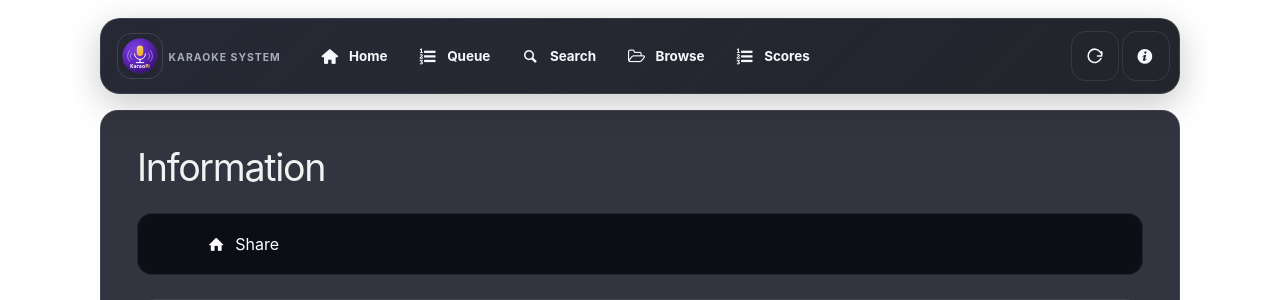
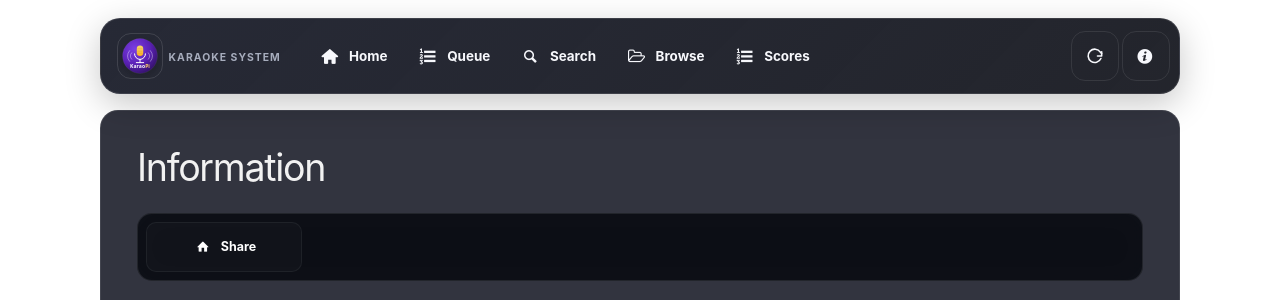
Before and after one commit to Micpi/KaraoPi, a Python web app: template pikaraoke/templates/info.html in a window 1280 px wide. Shown: the top 300 px of the page. Run offline with Jinja, Linux system fonts and the light colour scheme; the template is opened without the code that fills it, so the values that code supplies are empty; some libraries are stand-ins or nearby versions.

Commit message:
v1.23.36

```diff
--- a/pikaraoke/static/custom.css
+++ b/pikaraoke/static/custom.css
@@ -1410,6 +1410,179 @@ input[type="range"] {
   }
 }
 
+/* Final navigation polish: strict icon alignment and a lighter trigger. */
+@media screen and (max-width: 768px) {
+  .app-shell > .navbar {
+    top: 27px;
+    right: 20px;
+    width: 40px;
+    min-height: 40px;
+    border-radius: 10px;
+  }
+
+  .app-shell > .navbar .navbar-brand {
+    width: 40px;
+    min-height: 40px;
+  }
+
+  .app-shell .navbar-burger {
+    width: 40px;
+    height: 40px;
+    flex-basis: 40px;
+    border-color: transparent;
+    border-radius: 10px;
+    background: transparent;
+    box-shadow: none;
+    backdrop-filter: none;
+    -webkit-backdrop-filter: none;
+  }
+
+  .app-shell .navbar-burger:hover,
+  .app-shell .navbar-burger.is-active {
+    border-color: rgba(255, 255, 255, .08);
+    background: rgba(255, 255, 255, .045);
+  }
+
+  .navbar-burger span {
+    left: 11px;
+    width: 18px;
+    height: 1.5px;
+  }
+
+  .app-surface > .page-header {
+    padding-right: 50px;
+  }
+
+  .navbar-main-links .navbar-item,
+  .navbar-end .navbar-item,
+  .navbar-restart,
+  .navbar-settings {
+    display: grid;
+    grid-template-columns: 28px minmax(0, 1fr);
+    align-items: center;
+    justify-content: stretch;
+    gap: 9px;
+    text-align: left;
+  }
+
+  .navbar-main-links .navbar-item i,
+  .navbar-end .navbar-item i,
+  .navbar-main-links .navbar-item .reboot-icon,
+  .navbar-end .navbar-item .reboot-icon {
+    grid-column: 1;
+    justify-self: center;
+    width: 20px;
+    margin: 0;
+    text-align: center;
+  }
+
+  .navbar-main-links .navbar-item > span,
+  .navbar-end .navbar-item > span {
+    grid-column: 2;
+    justify-self: start;
+    min-width: 0;
+    line-height: 1.15;
+  }
+}
+
+/* Info shortcuts: full-width, equal-size, horizontally scrollable categories. */
+.info-page .info-quick-nav {
+  display: flex;
+  width: 100%;
+  max-width: 100%;
+  gap: 8px;
+  padding: 8px;
+  overflow-x: auto;
+  overflow-y: hidden;
+  scroll-snap-type: x proximity;
+  scrollbar-width: thin;
+  scrollbar-color: rgba(255, 255, 255, .2) transparent;
+  -webkit-overflow-scrolling: touch;
+}
+
+.info-page .info-quick-nav::-webkit-scrollbar {
+  height: 4px;
+}
+
+.info-page .info-quick-nav::-webkit-scrollbar-thumb {
+  border-radius: 4px;
+  background: rgba(255, 255, 255, .2);
+}
+
+.info-page .info-quick-nav a {
+  flex: 0 0 156px;
+  width: 156px;
+  min-width: 156px;
+  height: 50px;
+  min-height: 50px;
+  padding: 0 14px;
+  justify-content: center;
+  scroll-snap-align: start;
+  border: 1px solid rgba(255, 255, 255, .055);
+  background: rgba(255, 255, 255, .025);
+  font-size: .78rem;
+  font-weight: 650;
+  white-space: nowrap;
+}
+
+.info-page .info-quick-nav a i {
+  width: 22px;
+  margin: 0;
+  text-align: center;
+}
+
+@media screen and (max-width: 768px) {
+  .info-page .info-quick-nav {
+    margin-right: 0;
+    margin-left: 0;
+  }
+
+  .info-page .info-quick-nav a {
+    flex-basis: 142px;
+    width: 142px;
+    min-width: 142px;
+    height: 48px;
+    min-height: 48px;
+    flex-direction: row;
+    gap: 7px;
+    font-size: .75rem;
+  }
+}
+
+/* Browse pagination: keep every page number on one horizontal row on phones. */
+@media screen and (max-width: 768px) {
+  .pagination .pagination-list {
+    display: flex;
+    flex: 1 1 100%;
+    flex-wrap: nowrap !important;
+    justify-content: flex-start;
+    gap: 4px;
+    width: 100%;
+    max-width: 100%;
+    margin: 0 !important;
+    padding: 2px 0 5px;
+    overflow-x: auto;
+    overflow-y: hidden;
+    scrollbar-width: none;
+    -webkit-overflow-scrolling: touch;
+  }
+
+  .pagination .pagination-list::-webkit-scrollbar {
+    display: none;
+  }
+
+  .pagination .pagination-list li {
+    flex: 0 0 auto;
+    margin: 0 !important;
+  }
+
+  .pagination .pagination-link,
+  .pagination .pagination-ellipsis {
+    flex: 0 0 auto;
+    margin: 0;
+  }
+}
+
 @keyframes navbar-panel-in {
   from {
     opacity: 0;
--- a/pikaraoke/version.py
+++ b/pikaraoke/version.py
@@ -1 +1 @@
-__version__ = "1.23.35"  # {x-release-please-version}
+__version__ = "1.23.36"  # {x-release-please-version}
```
